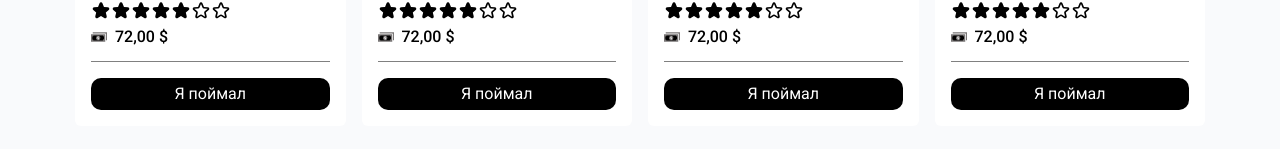
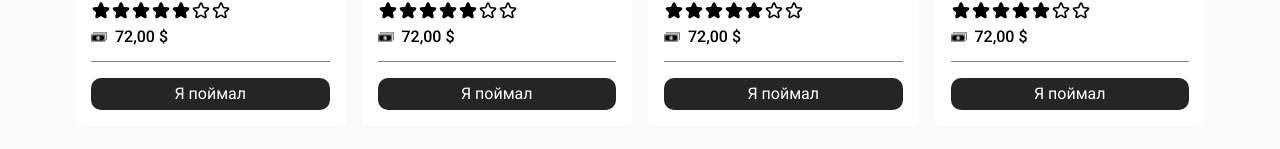
Before and after one commit to sherbakovSAF/react-practice, a React (Vite) app: page / in a window 1280 px wide. Shown: the part 291-440 px from the top of the page. Built offline with nearby package versions, Linux system fonts and the light colour scheme.

Commit message:
feat: расширил вариацию визуализации кнопки

```diff
--- a/src/components/Button.module.scss
+++ b/src/components/Button.module.scss
@@ -2,10 +2,20 @@
 	border-radius: 10px;
 	color: white;
 	transition: .2s linear;
-	background: #000000;
+	background: #252525;
 	padding: .5rem 0.25rem;
+	user-select: none;
 
-	&:hover{
-		box-shadow: #4b4b4b 0 0px 0px 40px inset;
+	&:hover {
+		box-shadow: #525252 0 0px 0px 40px inset;
+	}
+
+	&--secondary {
+		background: #525252;
+		border-radius: 4px;
+
+		&:hover {
+			box-shadow: #9b9b9b 0 0px 0px 40px inset;
+		}
 	}
 }
--- a/src/components/Button.tsx
+++ b/src/components/Button.tsx
@@ -1,19 +1,29 @@
 import type { ButtonHTMLAttributes, PropsWithChildren } from "react";
 import styles from "./Button.module.scss";
-type MarkBustedButtonProps = PropsWithChildren<
-  ButtonHTMLAttributes<HTMLButtonElement>
->;
+import clsx from "clsx";
+interface ButtonProps
+  extends PropsWithChildren<ButtonHTMLAttributes<HTMLButtonElement>> {
+  view?: "primary" | "secondary";
+}
 
-const MarkBustedButton: React.FC<MarkBustedButtonProps> = ({
+const Button: React.FC<ButtonProps> = ({
   children,
+  className,
+  view = "primary",
   ...props
 }) => {
-  console.log(styles);
   return (
-    <button className={styles.btn} {...props}>
+    <button
+      {...props}
+      className={clsx(
+        className,
+        styles.btn,
+        view === "secondary" && styles["btn--secondary"]
+      )}
+    >
       {children}
     </button>
   );
 };
 
-export default MarkBustedButton;
+export default Button;
```
